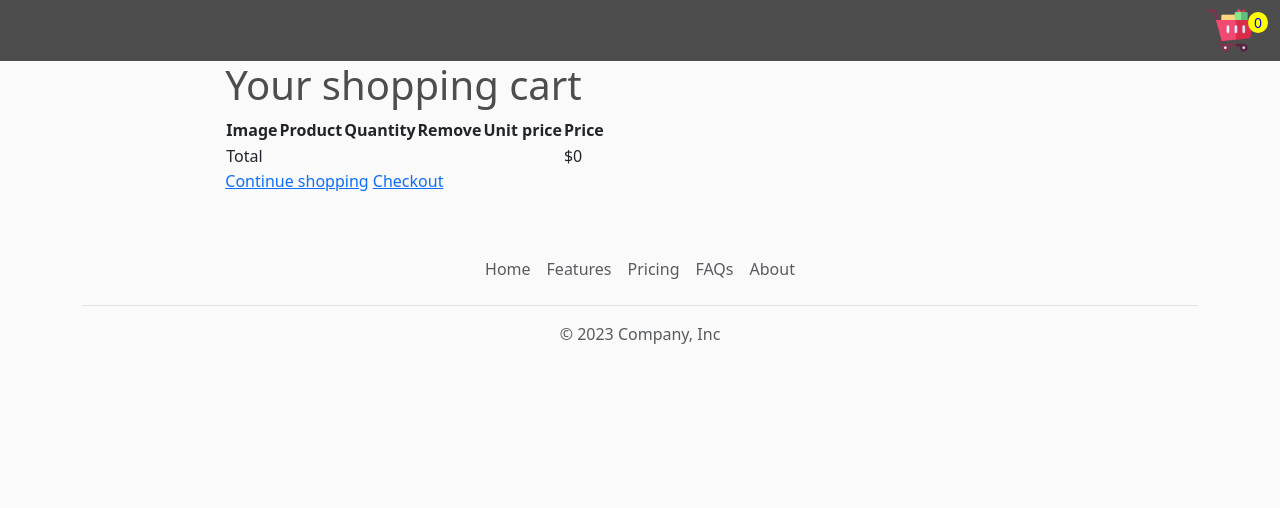
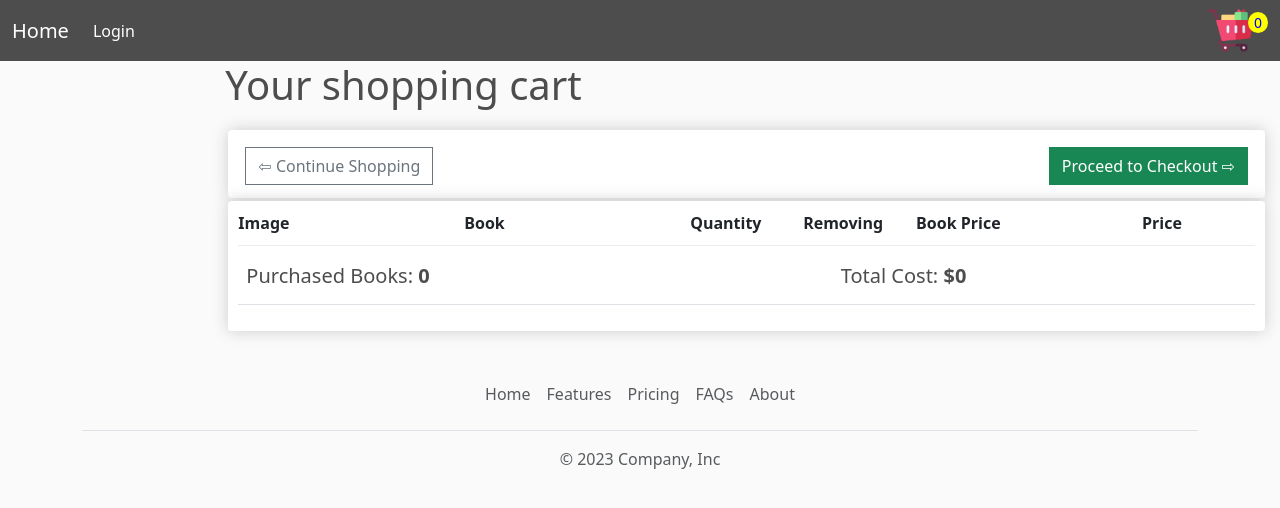
Before and after one commit to Ievgenii-Balabanov/Final_project, a Django app: page /cart/ in a window 1280 px wide. Shown: the top 508 px of the page. Run offline with Django 4.2, Linux system fonts and the light colour scheme; lists and menus that the app fills with data are empty; some libraries are stand-ins or nearby versions.

Commit message:
add some bootstrap

```diff
--- a/shop/Cart/cart.py
+++ b/shop/Cart/cart.py
@@ -60,18 +60,24 @@ class Cart(object):
             item['total_price'] = item['price'] * item['quantity']
             yield item
 
-    def __len__(self):
-        """
-        Подсчет всех товаров в корзине.
-        """
-        return sum(item['quantity'] for item in self.cart.values())
+    # def __len__(self):
+    #     """
+    #     Подсчет всех товаров в корзине.
+    #     """
+    #     return sum(item['quantity'] for item in self.cart.values())
 
     def get_total_price(self):
         """
-        Подсчет стоимости товаров в корзине.
+        Calculate the total cost of books in the cart.
         """
         return sum(Decimal(item['price']) * item['quantity'] for item in
                    self.cart.values())
+
+    def get_total_quantity(self):
+        """
+        Calculate the total quantity of books in the cart.
+        """
+        return sum(item['quantity'] for item in self.cart.values())
 
     def clear(self):
         # удаление корзины из сессии
--- a/shop/Cart/templates/cart/detail.html
+++ b/shop/Cart/templates/cart/detail.html
@@ -5,48 +5,52 @@
 {% endblock %}
 {% block content %}
     <h1>Your shopping cart</h1>
-    <table class="cart">
-        <thead>
-        <tr>
-            <th>Image</th>
-            <th>Product</th>
-            <th>Quantity</th>
-            <th>Remove</th>
-            <th>Unit price</th>
-            <th>Price</th>
-        </tr>
-        </thead>
-        <tbody>
+    <div class="row">
+        <div class="col-lg-12">
+            <div style="margin: 3px;" class="box-element">
+                <th>
+                    <a style="float: left; margin: 7px;" class="btn btn-outline-secondary" href="{% url "shop:book-list" %}">&#8678; Continue Shopping</a>
+                </th>
+                <th>
+                    <a style="float: right; margin: 7px;" class="btn btn-success" href="{% url "shop:checkout" %}">Proceed to Checkout &#8680;</a>
+                </th>
+                <br>
+                <br>
+            </div>
+
+            <div style="margin: 3px;" class="box-element">
+                <div class="cart-row">
+                    <div style="flex: 2"><strong>Image</strong></div>
+                    <div style="flex: 2"><strong>Book</strong></div>
+                    <div style="flex: 1"><strong>Quantity</strong></div>
+                    <div style="flex: 1"><strong>Removing</strong></div>
+                    <div style="flex: 2"><strong>Book Price</strong></div>
+                    <div style="flex: 1"><strong>Price</strong></div>
+                </div>
+
                 {% for item in cart %}
                     {% with product=item.product %}
-                <tr>
-                    <td>
-                        <a href="{{ product.get_absolute_url }}">
-                            <img src="
-                                {% if product.image %}
-                                    {{ product.image.url }}
-                                {% else %}
-                                    {% static "img/no_image.png" %}
-                                {% endif %}">
-                        </a>
-                    </td>
-                    <td>{{ product.name }}</td>
-                    <td>{{ item.quantity }}</td>
-                    <td><a href="{% url "Cart:cart_remove" product.id%}">Remove</a></td>
-                    <td class="num">${{ item.price }}</td>
-                    <td class="num">${{ item.total_price }}</td>
-                </tr>
+                        <div class="cart-row">
+                            <div style="flex:2"><img class="row-image" src="{% static 'images/placeholder.png' %}"></div>
+                            <div style="flex:2"><p>{{ product.name }}</p></div>
+                            <div style="flex:1"><p>{{ item.quantity }}</p></div>
+                            <div style="flex:1"><p><a href="{% url "Cart:cart_remove" product.id%}">Remove</a></p></div>
+                            <div class="num" style="flex:2"><p>{{ item.price }}</p></div>
+                            <div class="num" style="flex:1"><p>{{ item.total_price }}</p></div>
+                        </div>
+
+
                     {% endwith %}
                 {% endfor %}
-        <tr class="total">
-            <td>Total</td>
-            <td colspan="4"></td>
-            <td class="num">${{ cart.get_total_price }}</td>
+
+                <table class="table">
+                    <tr>
+                        <th><h5>Purchased Books: <strong>{{ cart.get_total_quantity }}</strong></h5></th>
+                        <th><h5>Total Cost: <strong>${{ cart.get_total_price }}</strong></h5></th>
                     </tr>
-        </tbody>
                 </table>
-    <p class="text-right">
-        <a href="{% url "shop:product_list" %}" class="button light">Continue shopping</a>
-        <a href="#" class="button">Checkout</a>
-    </p>
+            </div>
+        </div>
+    </div>
+
 {% endblock %}
--- a/shop/core/settings.py
+++ b/shop/core/settings.py
@@ -39,6 +39,7 @@ INSTALLED_APPS = [
     'django.contrib.staticfiles',
 
     "shop",
+    'widget_tweaks',
     "Cart",
 ]
 
--- a/shop/core/urls.py
+++ b/shop/core/urls.py
@@ -23,3 +23,9 @@ urlpatterns = [
     path("cart/", include('Cart.urls', namespace='Cart')),
     path("", include('shop.urls', namespace='shop')),
 ]
+
+urlpatterns += [
+    path("accounts/", include("django.contrib.auth.urls")),
+    # path("accounts/profile/", views.UserProfile.as_view(), name="profile"),
+    # path("accounts/update_profile/", views.UpdateProfileView.as_view(), name="update_profile"),
+]
--- a/shop/shop/forms.py
+++ b/shop/shop/forms.py
@@ -3,7 +3,9 @@ from django.contrib.auth import authenticate
 from django.contrib.auth.forms import UserCreationForm, AuthenticationForm
 from django.core.exceptions import ValidationError
 
-from shop.models import User
+from shop.models import User, Product
+
+PRODUCT_QUANTITY_CHOICES = [(i, str(i)) for i in range(1, 21)]
 
 
 class RegisterForm(forms.ModelForm):
@@ -21,3 +23,21 @@ class RegisterForm(forms.ModelForm):
 class UserAuthenticationForm(AuthenticationForm):
     username = forms.CharField(max_length=50, required=True)
     password = forms.CharField(max_length=40, required=True)
+
+
+# class CartAddProductForm(forms.ModelForm):
+#     quantity = forms.TypedChoiceField(choices=PRODUCT_QUANTITY_CHOICES, coerce=int)
+#     update = forms.BooleanField(required=False, initial=False, widget=forms.HiddenInput)
+#
+#     class Meta:
+#         model = Product
+#         fields = ["quantity"]
+
+
+class ParForm(forms.ModelForm):
+    quantity = forms.TypedChoiceField(choices=PRODUCT_QUANTITY_CHOICES, coerce=int)
+    update = forms.BooleanField(required=False, initial=False, widget=forms.HiddenInput)
+
+    class Meta:
+        model = Product  # Your Part model
+        fields = ["quantity"]
--- a/shop/shop/models.py
+++ b/shop/shop/models.py
@@ -47,4 +47,5 @@ class Product(models.Model):
         return self.name
 
     def get_absolute_url(self):
-        return reverse('shop:product_detail', args=[self.id, self.slug])
+        # return reverse('shop:product_detail', args=[self.id, self.slug])
+        return reverse('shop:book-detail', args=[self.id, self.slug])
--- a/shop/shop/templates/shop/product/detail.html
+++ b/shop/shop/templates/shop/product/detail.html
@@ -13,7 +13,8 @@
     </div>
 
 <p class="price">${{ product.price }}</p>
-<form action="{% url "Cart:cart_add" product.pk %}" method="post">
+{#<form action="{% url "Cart:cart_add" product.pk %}" method="post">#}
+<form action="{% url 'Cart:cart_add' product.pk %}" method="post">
     {{ cart_product_form }}
     {% csrf_token %}
     <input type="submit" value="Add to cart">
--- a/shop/shop/urls.py
+++ b/shop/shop/urls.py
@@ -3,29 +3,13 @@ from . import views
 
 app_name = 'shop'
 
-# urlpatterns = [
-#     path("", views.index, name="index"),
-#     # path("book/", views.BookListView.as_view(), name="book-list"),
-#     path("registration/", views.RegisterFormView.as_view(), name="register"),
-#     path("login/", views.LoginFormView.as_view(), name="login"),
-#     # path("book/", views.BookListView.as_view(), name="book-list"),
-#     # path("book/<int:pk>", views.BookInstanceDetailView.as_view(), name="book-detail"),
-#     # path("cart/", views.cart, name="cart"),
-#     path('checkout/', views.checkout, name="checkout"),
-#     path('<slug:category_slug>/', views.product_list,
-#          name='product_list_by_category'
-#          ),
-#     path('<int:id>/<slug:slug>', views.product_detail,
-#          name='product_detail')
-# ]
+urlpatterns = [
+    path("", views.index, name="index"),
+    path("registration/", views.RegisterFormView.as_view(), name="register"),
+    path("login/", views.LoginFormView.as_view(), name="login"),
+    path("book/", views.BookListView.as_view(), name="book-list"),
+    path("book/<int:pk>/<slug:slug>", views.BookInstanceDetailView.as_view(), name="book-detail"),
+    # path("cart/", views.cart, name="cart"),
+    path('checkout/', views.checkout, name="checkout"),
 
-
-urlpatterns = [
-    path("", views.product_list, name='product_list'),
-    path('^(?P<category_slug>[-\w]+)/$',
-        views.product_list,
-        name='product_list_by_category'),
-    path('<int:id>/<slug:slug>',
-        views.product_detail,
-        name='product_detail'),
 ]
--- a/shop/templates/base.html
+++ b/shop/templates/base.html
@@ -1,7 +1,7 @@
 <!DOCTYPE html>
 <html lang="en">
 <head>
-<title>{% block title %}Pizda{% endblock %}</title>
+<title>{% block title %}{% endblock %}</title>
     <meta charset="utf-8">
   <meta name="viewport" content="width=device-width, initial-scale=1, shrink-to-fit=no">
 
@@ -22,9 +22,45 @@
 
 </head>
 <body>
+{#<nav class="navbar navbar-expand navbar-dark bg-dark" aria-label="Second navbar example">#}
+{#    <div class="container-fluid">#}
+{#      <a class="navbar-brand" href="{% url "index" %}">Home</a>#}
+{#      <button class="navbar-toggler" type="button" data-bs-toggle="collapse" data-bs-target="#navbarsExample02" aria-controls="navbarsExample02" aria-expanded="false" aria-label="Toggle navigation">#}
+{#        <span class="navbar-toggler-icon"></span>#}
+{#      </button>#}
+{##}
+{#      <div class="collapse navbar-collapse" id="navbarsExample02">#}
+{#        <ul class="navbar-nav me-auto">#}
+{#          <li class="nav-item">#}
+{#              {% if request.user.is_authenticated %}#}
+{#            <a class="nav-link active" aria-current="page" href="{% url "logout" %}">Logout</a>#}
+{#          </li>#}
+{#            {% endif %}#}
+{#        {% if request.user.is_authenticated %}#}
+{#            <li>#}
+{#                <a class="nav-link active" aria-current="page" href="{% url "shop:login" %}">Login</a>#}
+{#            </li>#}
+{#        {% endif %}#}
+{#        </ul>#}
+{#          <div class="form-inline my-2 my-lg-0" id="block1">#}
+{#	     	<a href="{% url "Cart:cart_detail" %}">#}
+{#                <img  id="cart-icon" src="{% static "images/cart.png" %}">#}
+{#	    	</a>#}
+{#        </div>#}
+{##}
+{#    <div class="form-inline my-2 my-lg-0" id="block2">#}
+{#	    	<p id="cart-total">0</p>#}
+{#        </div>#}
+{#      </div>#}
+{#    </div>#}
+{#  </nav>#}
+
+
+
+
 <nav class="navbar navbar-expand navbar-dark bg-dark" aria-label="Second navbar example">
     <div class="container-fluid">
-{#      <a class="navbar-brand" href="{% url "index" %}">Home</a>#}
+      <a class="navbar-brand" href="{% url "shop:index" %}">Home</a>
       <button class="navbar-toggler" type="button" data-bs-toggle="collapse" data-bs-target="#navbarsExample02" aria-controls="navbarsExample02" aria-expanded="false" aria-label="Toggle navigation">
         <span class="navbar-toggler-icon"></span>
       </button>
@@ -33,12 +69,12 @@
         <ul class="navbar-nav me-auto">
           <li class="nav-item">
               {% if request.user.is_authenticated %}
-{#            <a class="nav-link active" aria-current="page" href="{% url "logout" %}">Logout</a>#}
+            <a class="nav-link active" aria-current="page" href="{% url "logout" %}">Logout</a>
           </li>
             {% endif %}
-        {% if request.user.is_authenticated %}
+        {% if not request.user.is_authenticated %}
             <li>
-{#                <a class="nav-link active" aria-current="page" href="{% url "shop:login" %}">Login</a>#}
+                <a class="nav-link active" aria-current="page" href="{% url "shop:login" %}">Login</a>
             </li>
         {% endif %}
         </ul>
--- a/shop/templates/index.html
+++ b/shop/templates/index.html
@@ -41,7 +41,7 @@
           <div class="carousel-caption text-end">
             <h1>One more for good measure.</h1>
             <p>Some representative placeholder content for the third slide of this carousel.</p>
-{#            <p><a class="btn btn-lg btn-primary" href="{% url "shop:book-list" %}">View Bookshelf</a></p>#}
+            <p><a class="btn btn-lg btn-primary" href="{% url "shop:book-list" %}">View Bookshelf</a></p>
           </div>
         </div>
       </div>
```
Also changed, not shown: shop/shop/templates/shop/product/list.html (+5 -5 lines), shop/shop/views.py (+62 -57 lines), shop/templates/shop/book_detail.html (+16 -41 lines), shop/templates/shop/book_list.html (+5 -42 lines), shop/Cart/forms.py (line endings or trailing spaces), shop/media/media/images/example_xWcrGl3.jpg (added). Lines whose indentation alone changed are shown as unchanged.
